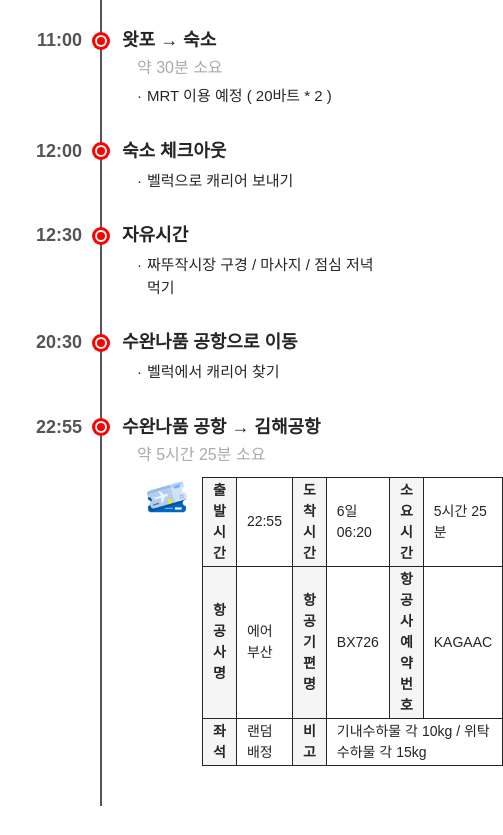
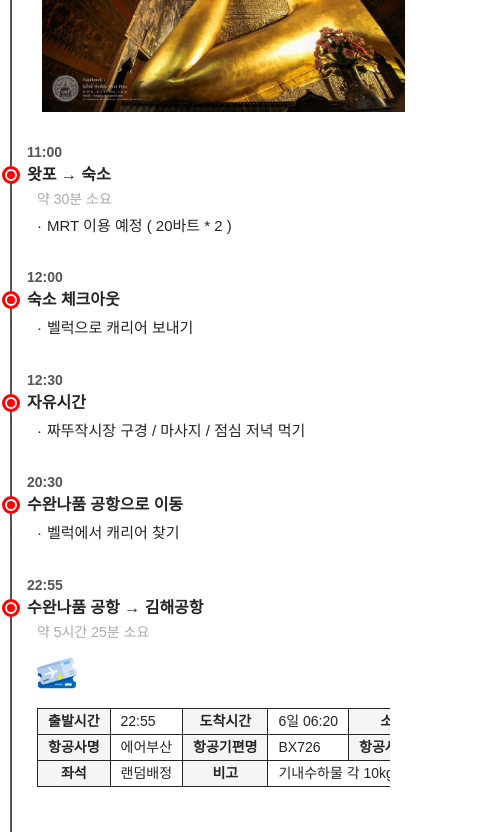
Before and after one commit to LeeTaegyung/travel-guide, a plain HTML site: page 202410_Thailand/detail/d_241005.html in a window 390 px wide. Shown: the part 538-1373 px from the top of the page, 503 px wide, since content can reach past the window. Drawn offline with Linux system fonts and the light colour scheme; a web font is replaced by a local one.

Commit message:
모바일 수정

```diff
--- a/202410_Thailand/detail/d_241005.html
+++ b/202410_Thailand/detail/d_241005.html
@@ -112,6 +112,7 @@
                         <div class="taken">약 5시간 25분 소요</div>
                         <div class="note">
                             <div class="info airplane">
+                                <div class="scroll_table">
                                     <table>
                                         <tbody>
                                             <tr>
@@ -135,12 +136,13 @@
                                                 <td>랜덤배정</td>
                                                 <th>비고</th>
                                                 <td colspan="3">
-                                                기내수하물 각 10kg / 위탁수하물
-                                                각 15kg
+                                                    기내수하물 각 10kg /
+                                                    위탁수하물 각 15kg
                                                 </td>
                                             </tr>
                                         </tbody>
                                     </table>
+                                </div>
                             </div>
                         </div>
                     </div>
--- a/common/scss/layout.scss
+++ b/common/scss/layout.scss
@@ -42,6 +42,8 @@ $thailand: #2d2a4a;
     min-height: calc(100% - 75px);
 
     .sec {
+        padding: 0 15px;
+
         .subject {
             margin-bottom: 10px;
             text-align: center;
@@ -210,11 +212,11 @@ $thailand: #2d2a4a;
 .food_list {
     display: flex;
     flex-wrap: wrap;
-    gap: 15px;
+    gap: 20px;
     margin-top: 30px;
 
     li {
-        width: calc(50% - 15px);
+        width: calc(50% - 10px);
 
         img {
             display: block;
@@ -427,7 +429,7 @@ $thailand: #2d2a4a;
 
             .info {
                 display: flex;
-                margin-left: 10px;
+                flex-wrap: wrap;
                 margin-top: 10px;
                 margin-bottom: 10px;
                 gap: 15px;
@@ -452,9 +454,15 @@ $thailand: #2d2a4a;
                     background-image: url("../../common/images/icon_airplane.png");
                 }
 
+                .scroll_table {
+                    padding-bottom: 5px;
+                    padding-right: 5px;
+                    overflow: auto;
                     table {
                         border: 1px solid #252525;
                         font-size: 14px;
+                        table-layout: fixed;
+                        white-space: nowrap;
 
                         th {
                             padding: 2px 10px;
@@ -469,6 +477,7 @@ $thailand: #2d2a4a;
                     }
                 }
             }
+        }
 
         img {
             display: block;
@@ -477,3 +486,45 @@ $thailand: #2d2a4a;
         }
     }
 }
+
+@media all and (max-width: 500px) {
+    .food_list {
+        li {
+            img {
+                height: 100px;
+            }
+        }
+    }
+    .time_table {
+        padding-left: 10px;
+
+        .time_row {
+            padding-left: 15px;
+
+            .time {
+                position: static;
+                // top: 4px;
+                // right: calc(100% + 13px);
+                font-size: 14px;
+            }
+
+            .location {
+                font-size: 16px;
+
+                &::before,
+                &::after {
+                    right: calc(100% + 16px);
+                }
+            }
+
+            .taken {
+                padding-left: 10px;
+                font-size: 14px;
+            }
+
+            .note {
+                padding-left: 10px;
+            }
+        }
+    }
+}
```
Also changed, not shown: 202410_Thailand/detail/d_241001.html (+6 -2 lines), common/css/layout.css, 1 other file. Lines whose indentation alone changed are shown as unchanged.
